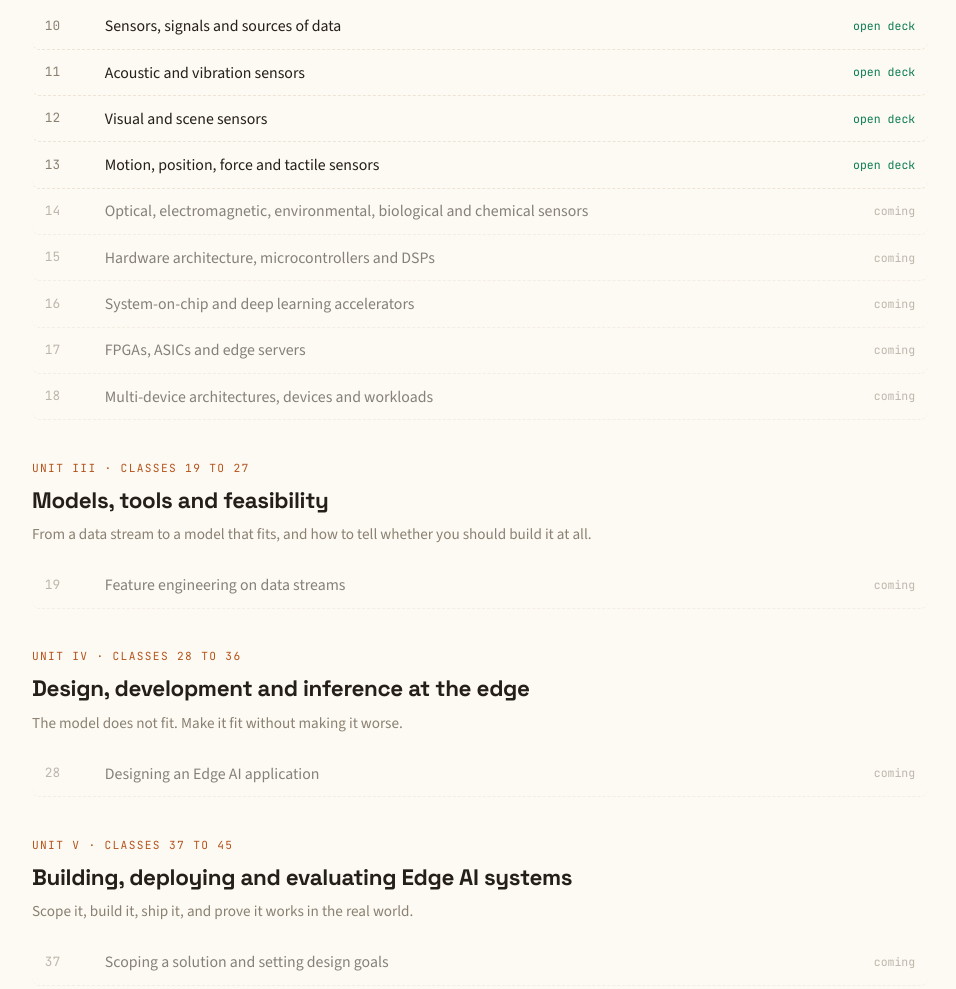
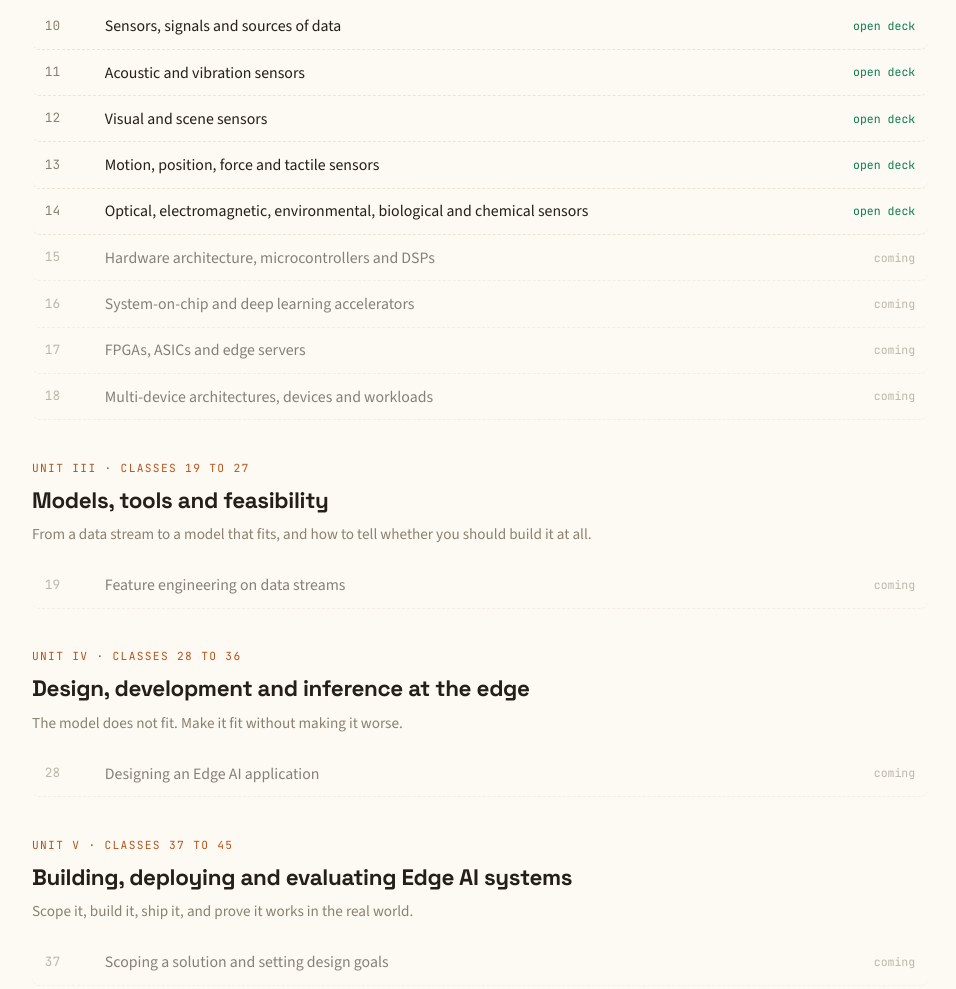
Before and after one commit to adimd/AMD_Website, an Eleventy site: page src/courses/edge-ai.njk in a window 1280 px wide. Shown: the part 1347-2336 px from the top of the page, without its empty margins (160-1116 px from the left). Built offline with nearby package versions, Linux system fonts and the light colour scheme; Eleventy itself is replaced by a stand-in of ours; files that its build step writes are made by us from their sources.

Commit message:
Updated EAI 14

```diff
--- a/src/courses/edge-ai.njk
+++ b/src/courses/edge-ai.njk
@@ -96,11 +96,10 @@ title: Edge AI
       <span class="no">13</span><span class="ti">Motion, position, force and tactile sensors</span><span class="st">open deck</span>
     </a>
 
+     <a class="class-row" href="/courses/edge-ai/EAI-14-optical-em-env-bio-chem.html">
+      <span class="no">14</span><span class="ti">Optical, electromagnetic, environmental, biological and chemical sensors</span><span class="st">open deck</span>
+    </a>
 
-
-    <div class="class-row soon">
-      <span class="no">14</span><span class="ti">Optical, electromagnetic, environmental, biological and chemical sensors</span><span class="st">coming</span>
-    </div>
     <div class="class-row soon">
       <span class="no">15</span><span class="ti">Hardware architecture, microcontrollers and DSPs</span><span class="st">coming</span>
     </div>
```
